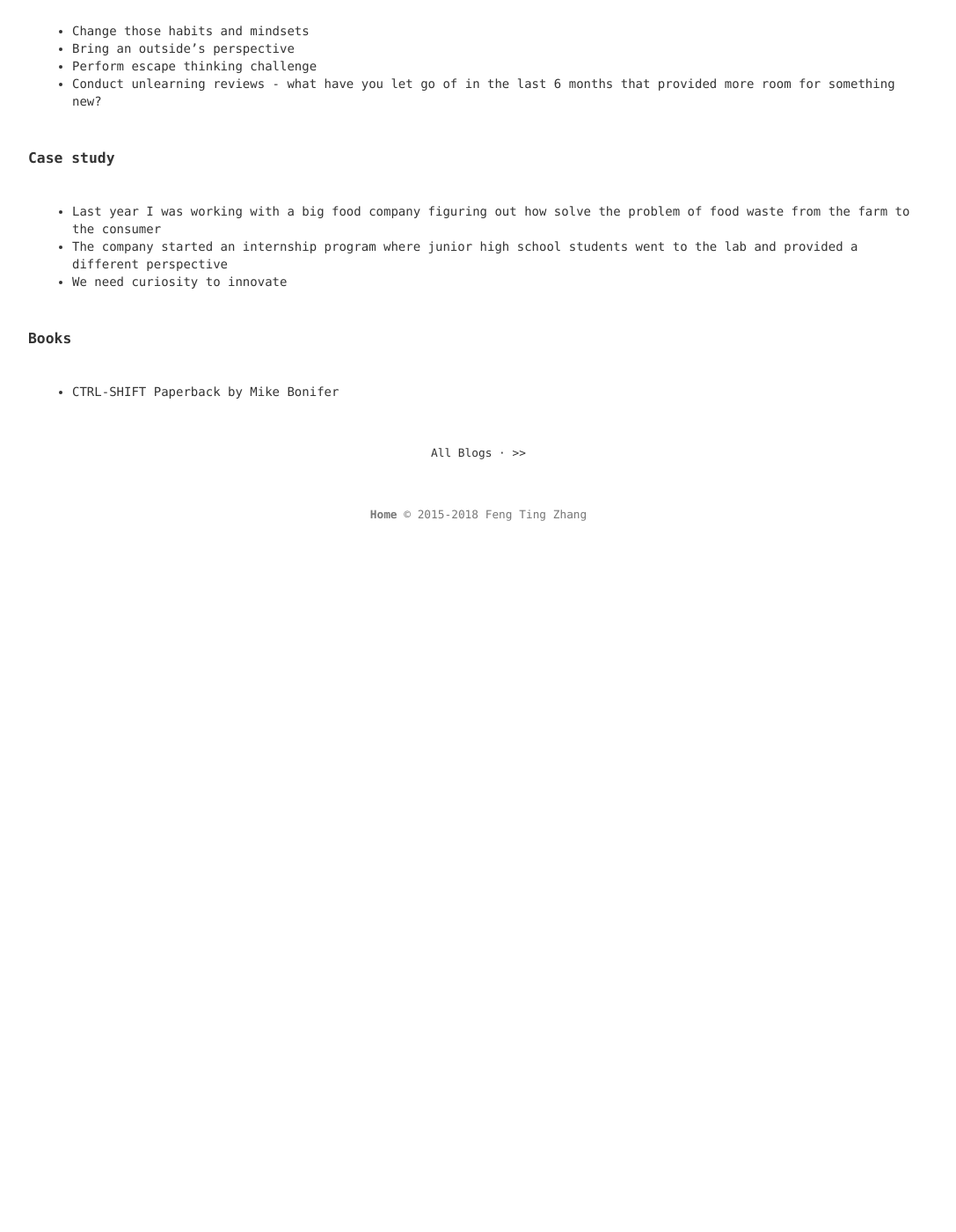
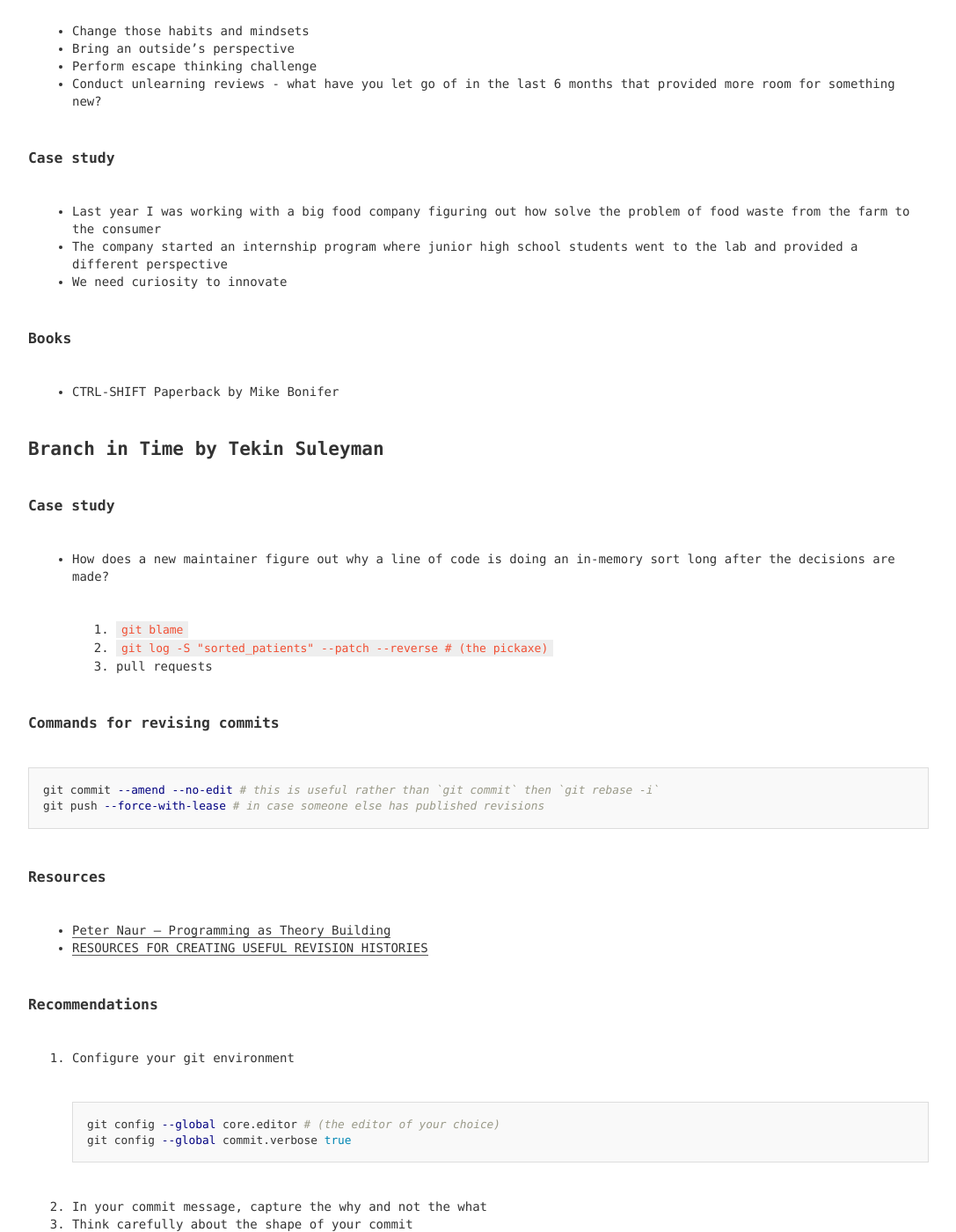
Before and after one commit to fengtingzhang/blog, a Jekyll site: the page built from _posts/2018-11-15-rubyconf-2018-day-three.md, in a window 1280 px wide and 1400 px high, scrolled down 970 px. Shown: the whole window at 88% size, without its empty margins (96-1183 px from the left). Built offline with Jekyll 4.4.1, drawn with Linux system fonts in a browser that asks for light colours; before the commit the page ends 1600 px from its top, so only the background shows below that; some of the changed text lies outside the part shown.

Commit message:
Update 2018-11-15-rubyconf-2018-day-three.md

````diff
--- a/_posts/2018-11-15-rubyconf-2018-day-three.md
+++ b/_posts/2018-11-15-rubyconf-2018-day-three.md
@@ -42,3 +42,54 @@ modified_time: '2018-11-15T09:16:43.607-07:00'
 
 ### Books
 * CTRL-SHIFT Paperback by Mike Bonifer
+
+## Branch in Time by Tekin Suleyman
+
+### Case study
+* How does a new maintainer figure out why a line of code is doing an in-memory sort long after the decisions are made?
+1. `git blame`
+2. `git log -S "sorted_patients" --patch --reverse # (the pickaxe)`
+3. pull requests
+
+### Commands for revising commits
+
+```bash
+git commit --amend --no-edit # this is useful rather than `git commit` then `git rebase -i`
+git push --force-with-lease # in case someone else has published revisions
+```
+
+### Resources
+* [Peter Naur – Programming as Theory Building](http://pages.cs.wisc.edu/~remzi/Naur.pdf)
+* [RESOURCES FOR CREATING USEFUL REVISION HISTORIES](https://tekin.co.uk/)
+
+### Recommendations
+1. Configure your git environment
+```bash
+git config --global core.editor # (the editor of your choice)
+git config --global commit.verbose true
+```
+
+2. In your commit message, capture the why and not the what
+3. Think carefully about the shape of your commit
+* create small atmoic commits, if your commit message has an "and"
+* shape as you go and not at the end
+```bash
+git add --patch / -p
+```
+4. Treat your local commits as mutable
+```bash
+git commit --amend
+# --fixup / --autosquash
+git rebase -i # --interactive
+```
+
+* Use less
+~~git blame file.rb~~
+
+* Use more
+```bash
+git log -S 'Some_code"'
+git annotate file.rb
+```
+
+* Help each other git better
````
